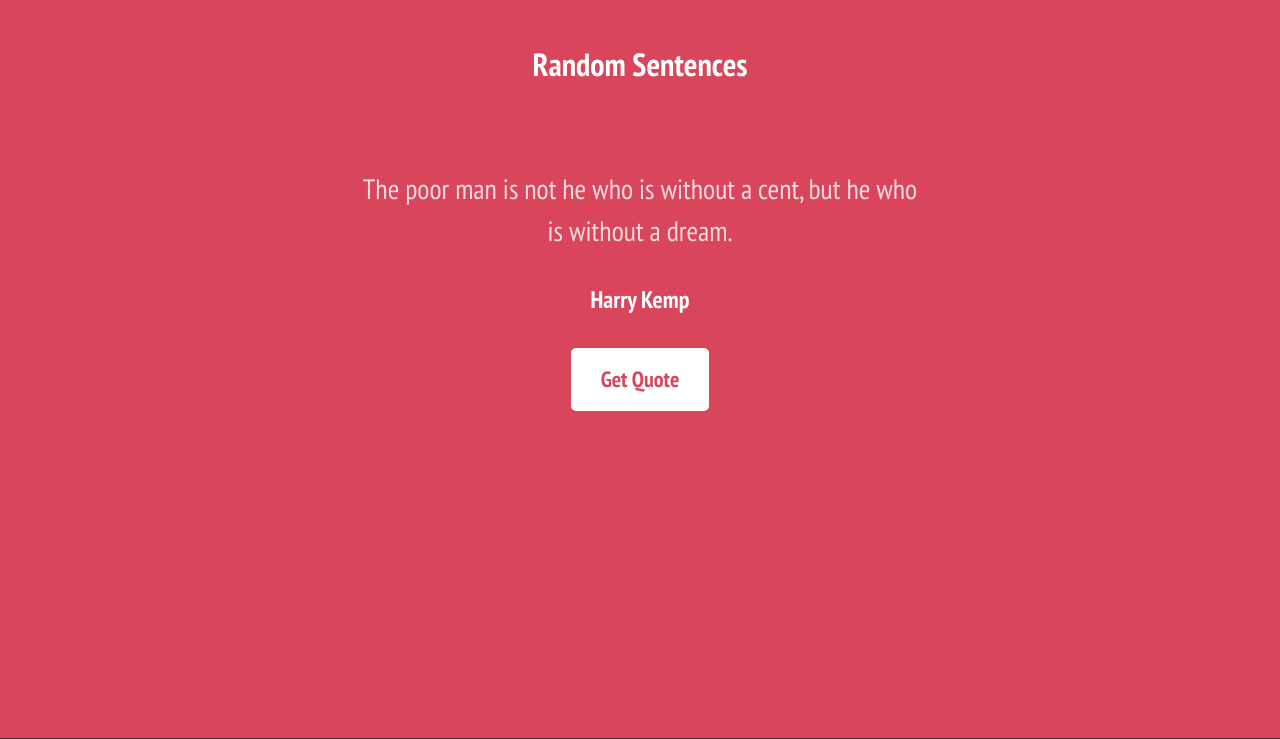
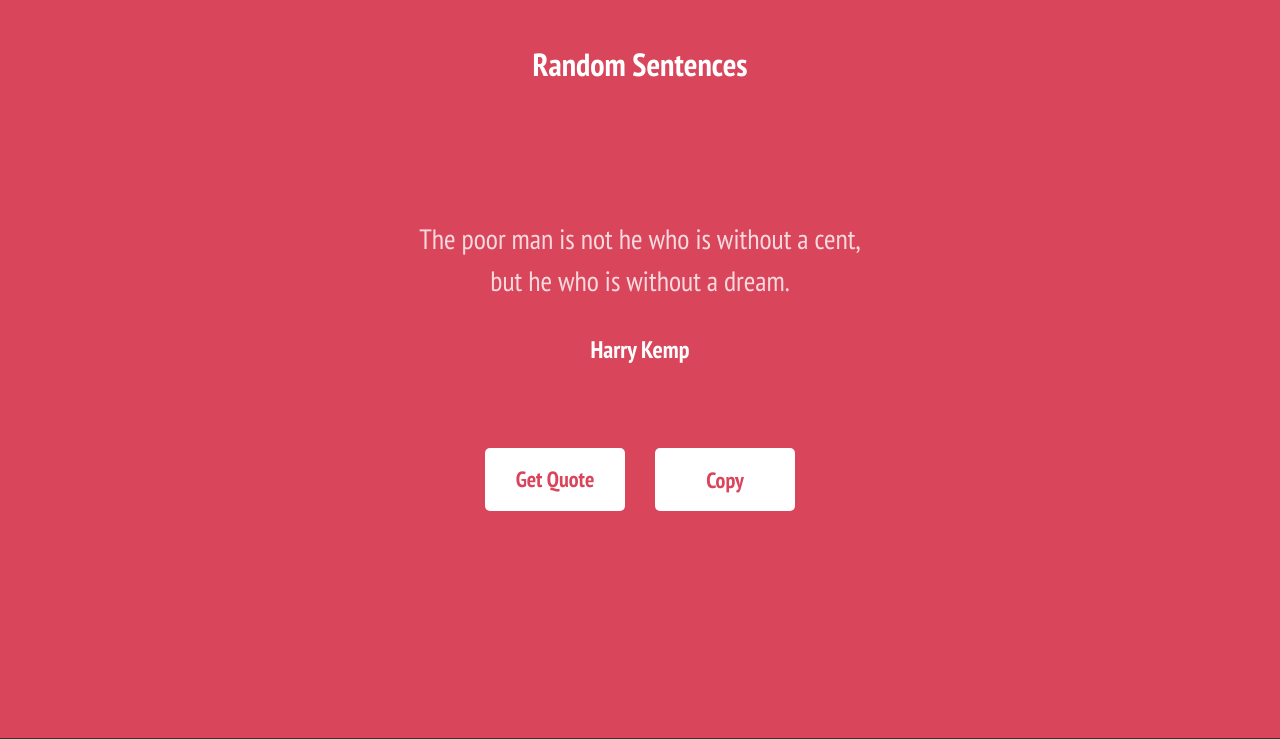
Before and after one commit to flexer89/Flask-quotes-app, a Flask app: page / in a window 1280 px wide. Shown: the top 739 px of the page. Run offline with Flask 3, Linux system fonts and the light colour scheme; some libraries are stand-ins or nearby versions.

Commit message:
Added copy to clipboard button

```diff
--- a/static/styles/style.css
+++ b/static/styles/style.css
@@ -16,6 +16,10 @@ body {
   height: 100vh;
 }
 
+#photo {
+  padding: 50px;
+  background-color: #d9455b;
+}
 
 .container {
   margin: 0 auto;
@@ -57,10 +61,34 @@ a {
   text-decoration: none;
   font-weight: bold;
   display: block;
+  transition: background-color 0.3s ease;
+  width: 140px;
+  margin: 0 15px;
+}
+button {
+  border-radius: 5px;
+  cursor: pointer;
+  margin: 0 15px;
+  padding: 15px 30px;
+  font-size: 22px;
+  border: none;
+  background-color: #fff;
+  color: #d9455b;
+  text-decoration: none;
+  font-weight: bold;
+  display: block;
+  width: 140px;
+  transition: background-color 0.3s ease;
+  font-family: 'PT Sans Narrow', sans-serif;
+}
+.button-div {
+  display: flex;
+  justify-content: center;
+  width: 100%;
 }
 
-a:hover {
-
+a:hover, button:hover {
+  opacity: 0.9;
 }
 
 
--- a/templates/index.html
+++ b/templates/index.html
@@ -8,16 +8,60 @@
   <link rel="preconnect" href="https://fonts.googleapis.com">
 <link rel="preconnect" href="https://fonts.gstatic.com" crossorigin>
 <link href="https://fonts.googleapis.com/css2?family=PT+Sans+Narrow:wght@400;700&display=swap" rel="stylesheet">
+<script src="https://cdn.jsdelivr.net/npm/html2canvas@1.0.0-rc.5/dist/html2canvas.min.js"></script>
 </head>
 <body>
   <header class="container">
     <h1>Random Sentences</h1>
   </header>
   <main class="container">
+    <div id="photo">
       <p>{{ sentence }}</p>
       <h2>{{ author }}</h2>
+    </div>
+    <div class="button-div">
       <a href="/">Get Quote</a>
+      <button onclick="takeshot()">Copy</button>
+    </div>
   </main>
+
+    <script type="text/javascript">
+      function takeshot() {
+          let div = document.getElementById('photo');
+
+          html2canvas(div).then(function (canvas) {
+              // Konwertuj canvas na data URL
+              let dataURL = canvas.toDataURL();
+
+              // Konwertuj data URL na Blob
+              let blob = dataURLToBlob(dataURL);
+
+              // Utwórz obiekt ClipboardItem na podstawie Blob
+              let item = new ClipboardItem({ 'image/png': blob });
+
+              // Skopiuj obiekt ClipboardItem do schowka
+              navigator.clipboard.write([item]).then(function () {
+                  console.log('Zrzut ekranu skopiowany do schowka.');
+              }).catch(function (error) {
+                  console.error('Błąd podczas kopiowania zrzutu ekranu do schowka:', error);
+              });
+          });
+      }
+
+      // Funkcja do konwersji data URL na Blob
+      function dataURLToBlob(dataURL) {
+          let arr = dataURL.split(',');
+          let mime = arr[0].match(/:(.*?);/)[1];
+          let bstr = atob(arr[1]);
+          let n = bstr.length;
+          let u8arr = new Uint8Array(n);
+          while (n--) {
+              u8arr[n] = bstr.charCodeAt(n);
+          }
+          return new Blob([u8arr], { type: mime });
+      }
+  </script>
+
   <footer class="container">
     <p>Copyright &copy; 2023</p>
   </footer>
```
